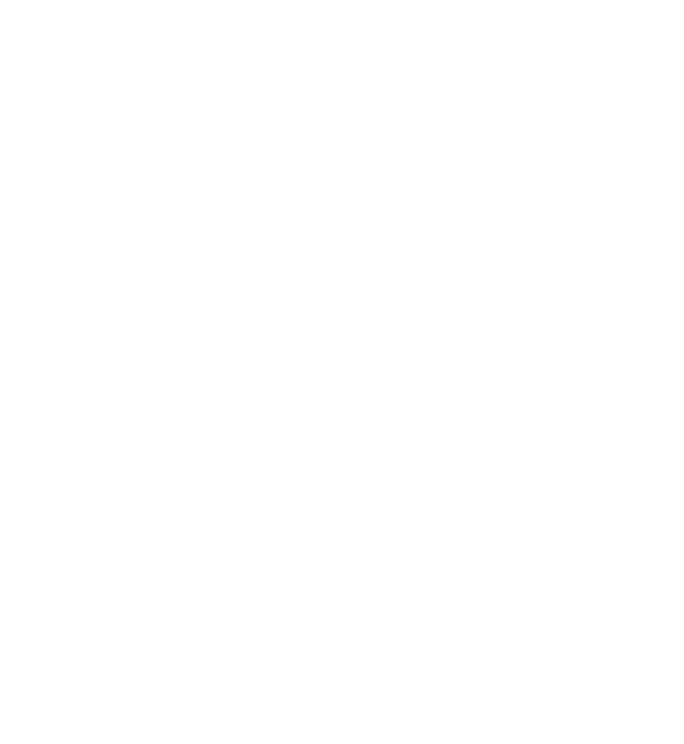
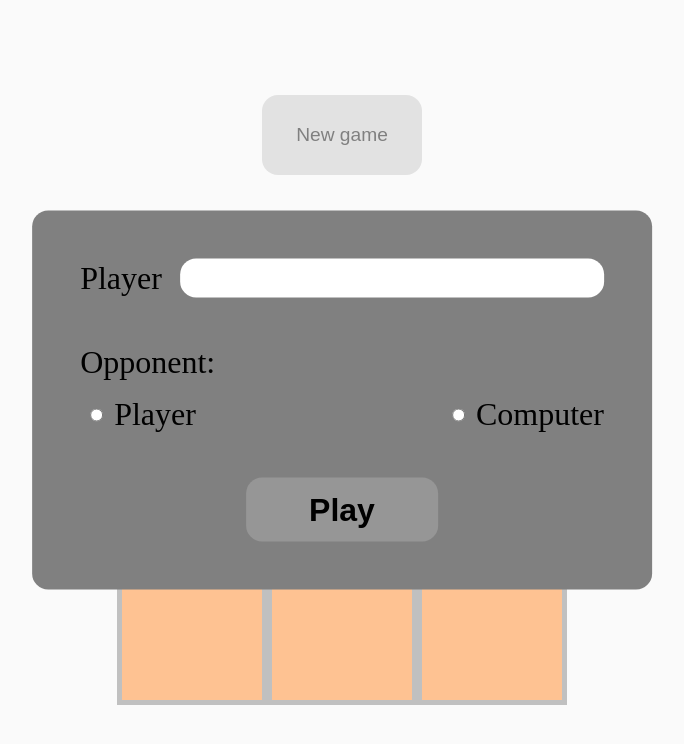
Before and after one commit to Kody971/tic-tac-toe, a plain HTML site: page index.html in a window 1280 px wide. Shown: the whole page, without its empty margins (298-982 px from the left). Drawn offline with Linux system fonts and the light colour scheme.

Commit message:
add temp gui

```diff
--- a/index.html
+++ b/index.html
@@ -7,5 +7,42 @@
     <link rel="stylesheet" href="styless.css" />
     <script src="main.js" defer></script>
   </head>
-  <body></body>
+  <body>
+    <div class="popup hide">
+      <form action="">
+        <div>
+          <label for="player">Player</label>
+          <input type="text" id="player" />
+        </div>
+        <div>
+          <p>Opponent:</p>
+          <div class="container-option">
+            <div class="option">
+              <input type="radio" name="opponent" id="player2" />
+              <label for="player2">Player</label>
+            </div>
+            <div class="option">
+              <input type="radio" name="opponent" id="comp" />
+              <label for="comp">Computer</label>
+            </div>
+          </div>
+        </div>
+        <button>Play</button>
+      </form>
+    </div>
+    <div class="container">
+      <button>New game</button>
+      <div class="board">
+        <button value="0"></button>
+        <button value="1"></button>
+        <button value="2"></button>
+        <button value="3"></button>
+        <button value="4"></button>
+        <button value="5"></button>
+        <button value="6"></button>
+        <button value="7"></button>
+        <button value="8"></button>
+      </div>
+    </div>
+  </body>
 </html>
--- a/main.js
+++ b/main.js
@@ -0,0 +1,17 @@
+const Gameboard = (() => {
+  let gameboard = [];
+
+  const Player = (name) => {
+    let score = 0;
+    const addScore = () => score++;
+    const getScore = () => score;
+    return { name, addScore, getScore };
+  };
+
+  const start = () => {};
+})();
+
+// radio opponent when chose player2 theres new input below it for player2 name
+// when play button pressed reset header and display player and comp/player2 score
+// new game clicked remove button and change to display score
+// after finish 3 times
--- a/styless.css
+++ b/styless.css
@@ -0,0 +1,232 @@
+html,
+body,
+div,
+span,
+applet,
+object,
+iframe,
+h1,
+h2,
+h3,
+h4,
+h5,
+h6,
+p,
+blockquote,
+pre,
+a,
+abbr,
+acronym,
+address,
+big,
+cite,
+code,
+del,
+dfn,
+em,
+img,
+ins,
+kbd,
+q,
+s,
+samp,
+small,
+strike,
+strong,
+sub,
+sup,
+tt,
+var,
+b,
+u,
+i,
+center,
+dl,
+dt,
+dd,
+ol,
+ul,
+li,
+fieldset,
+form,
+label,
+legend,
+table,
+caption,
+tbody,
+tfoot,
+thead,
+tr,
+th,
+td,
+article,
+aside,
+canvas,
+details,
+embed,
+figure,
+figcaption,
+footer,
+header,
+hgroup,
+menu,
+nav,
+output,
+ruby,
+section,
+summary,
+time,
+mark,
+audio,
+video {
+  margin: 0;
+  padding: 0;
+  border: 0;
+  font-size: 100%;
+  font: inherit;
+  vertical-align: baseline;
+}
+/* HTML5 display-role reset for older browsers */
+article,
+aside,
+details,
+figcaption,
+figure,
+footer,
+header,
+hgroup,
+menu,
+nav,
+section {
+  display: block;
+}
+body {
+  line-height: 1;
+}
+ol,
+ul {
+  list-style: none;
+}
+blockquote,
+q {
+  quotes: none;
+}
+blockquote:before,
+blockquote:after,
+q:before,
+q:after {
+  content: "";
+  content: none;
+}
+table {
+  border-collapse: collapse;
+  border-spacing: 0;
+}
+
+/*-------------------------------------------------------------------------*/
+.container {
+  display: flex;
+  flex-direction: column;
+  justify-content: center;
+  align-items: center;
+  height: 100vh;
+  gap: 5rem;
+  background-color: whitesmoke;
+}
+
+.container > button {
+  height: 5rem;
+  width: 10rem;
+  font-size: larger;
+  border-radius: 1rem;
+  border: none;
+  background-color: rgba(128, 128, 128, 0.411);
+}
+
+.container > button:active {
+  background-color: red;
+}
+
+.board {
+  display: grid;
+  grid-template: repeat(3, 150px) / repeat(3, 150px);
+
+  justify-content: center;
+}
+
+.board button {
+  background-color: rgba(255, 115, 0, 0.849);
+  font-size: 150px;
+  display: flex;
+  justify-content: center;
+  align-items: center;
+  padding-bottom: 20px;
+  font-family: system-ui, -apple-system, BlinkMacSystemFont, "Segoe UI", Roboto,
+    Oxygen, Ubuntu, Cantarell, "Open Sans", "Helvetica Neue", sans-serif;
+  border: 5px solid grey;
+}
+
+.board button:hover {
+  background-color: rgba(0, 128, 0, 0.363);
+}
+
+.popup {
+  position: absolute;
+  height: 100vh;
+  width: 100vw;
+  background-color: rgba(255, 255, 255, 0.5);
+}
+
+.hide {
+  z-index: 1;
+}
+
+form {
+  position: absolute;
+  top: 50%;
+  left: 50%;
+  transform: translate(-50%, -50%);
+  display: flex;
+  flex-direction: column;
+  gap: 3rem;
+  background-color: grey;
+  border-radius: 1rem;
+  padding: 3rem;
+  font-size: 2rem;
+}
+
+input {
+  font-size: 2rem;
+  border-radius: 1rem;
+  border: none;
+  margin-left: 10px;
+}
+
+input:focus {
+  outline: none;
+  border: none;
+  padding-left: 10px;
+}
+
+.container-option {
+  display: flex;
+  padding-top: 20px;
+  justify-content: space-between;
+}
+
+.option {
+  display: flex;
+  align-items: center;
+  gap: 0.5rem;
+}
+
+form > button {
+  font-size: 2rem;
+  font-weight: bold;
+  margin: 0 auto;
+  background-color: rgb(150, 150, 150);
+  height: 4rem;
+  width: 12rem;
+  border: none;
+  border-radius: 1rem;
+}
```
